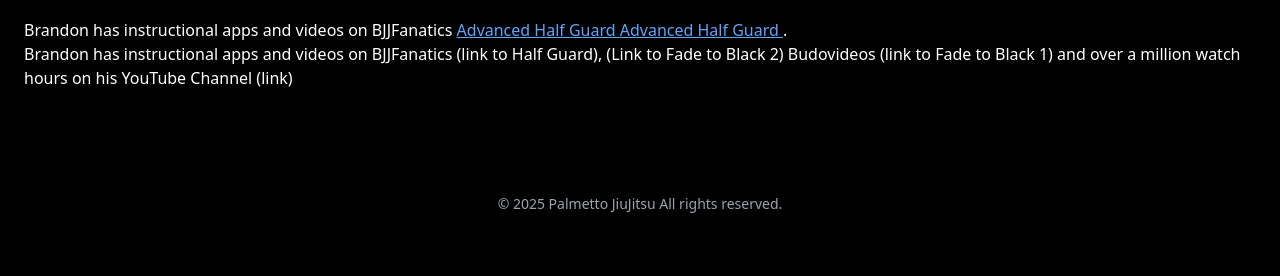
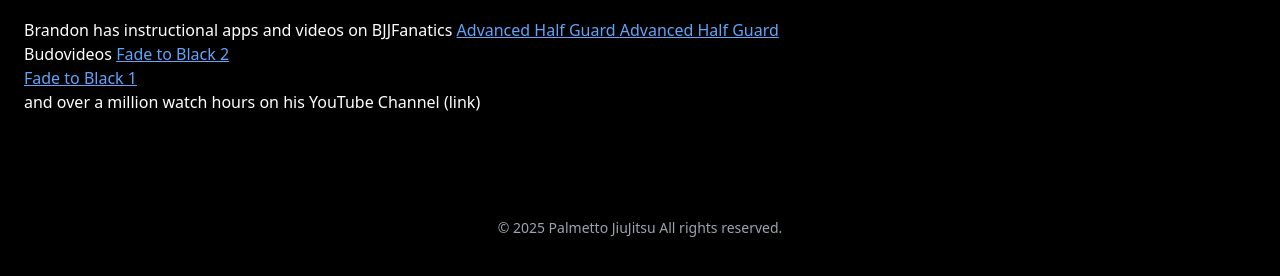
Before and after one commit to Wizard-T280/jiujitsu, a plain HTML site: page about.html in a window 1280 px wide. Shown: the part 126-402 px from the top of the page. Drawn offline with nearby package versions, Linux system fonts and the light colour scheme.

Commit message:
Update about.html

```diff
--- a/about.html
+++ b/about.html
@@ -33,14 +33,25 @@
      rel="noopener noreferrer"
      class="text-blue-400 hover:text-blue-200 underline">
     Advanced Half Guard
-  </a>.
-</p>
+  </a>
 
 </p>
-      Brandon has instructional apps and videos on
-BJJFanatics (link to Half Guard),
-(Link to Fade to Black 2)
-Budovideos (link to Fade to Black 1)
+    <p>Budovideos
+
+ <a href="https://bjjfanatics.com/collections/brandon-quick/products/advanced-half-guard-tilt-sweep-by-brandon-quick?variant=39633247797346"
+     target="_blank"
+     rel="noopener noreferrer"
+     class="text-blue-400 hover:text-blue-200 underline">
+    Fade to Black 2
+  </a> </p>
+ <p>
+ <a href="https://bjjfanatics.com/collections/brandon-quick/products/advanced-half-guard-tilt-sweep-by-brandon-quick?variant=39633247797346"
+     target="_blank"
+     rel="noopener noreferrer"
+     class="text-blue-400 hover:text-blue-200 underline">
+    Fade to Black 1
+  </a>
+   </p>
 and over a million watch hours on his YouTube Channel (link)
     </p>
   </main>
```
